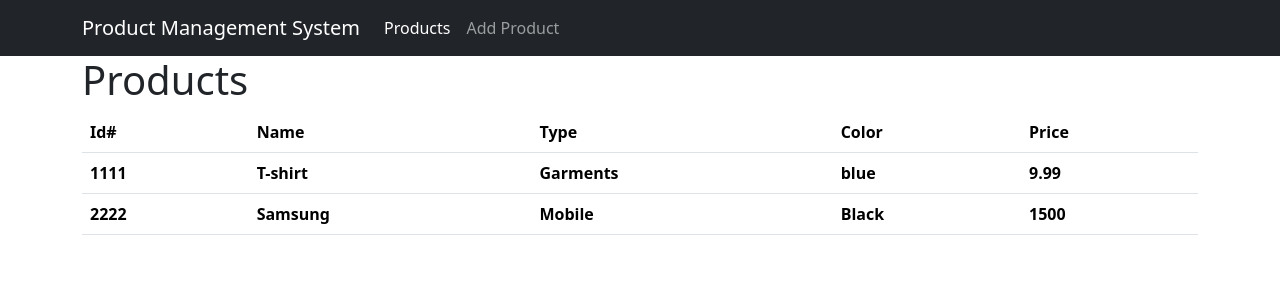
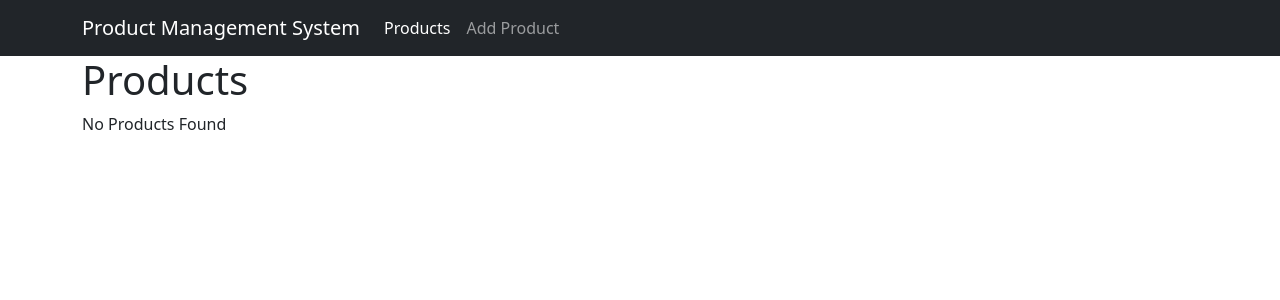
Before and after one commit to GitKia/PMS.UI, an Angular app: page / in a window 1280 px wide. Shown: the top 300 px of the page. Built offline with nearby package versions, Linux system fonts and the light colour scheme.

Commit message:
HtmlAdded4Products

```diff
--- a/src/app/components/products/products.component.html
+++ b/src/app/components/products/products.component.html
@@ -1,6 +1,6 @@
 <div class="container">
     <h1>Products</h1>
-<table class="table">
+<table class="table" *ngIf="products && products.length > 0">
     <thead>
       <tr>
         <th scope="col">Id#</th>
@@ -20,3 +20,5 @@
       </tr>
     </tbody>
   </table>
+  <p *ngIf="!products || products.length == 0">No Products Found</p>
+</div>
--- a/src/app/components/products/products.component.ts
+++ b/src/app/components/products/products.component.ts
@@ -8,20 +8,20 @@ import { Product } from 'src/app/models/product.model';
 })
 export class ProductsComponent {
   products: Product[] = [
-    {
-      id: '1111',
-      name: 'T-shirt',
-      type: 'Garments',
-      color: 'blue',
-      price: 9.99
-    },
-    {
-      id: '2222',
-      name: 'Samsung',
-      type: 'Mobile',
-      color: 'Black',
-      price: 1500
-    }
+    //{
+    //   id: '1111',
+    //   name: 'T-shirt',
+    //   type: 'Garments',
+    //   color: 'blue',
+    //   price: 9.99
+    // },
+    // {
+    //   id: '2222',
+    //   name: 'Samsung',
+    //   type: 'Mobile',
+    //   color: 'Black',
+    //   price: 1500
+    // }
   ];
 
 }
```
